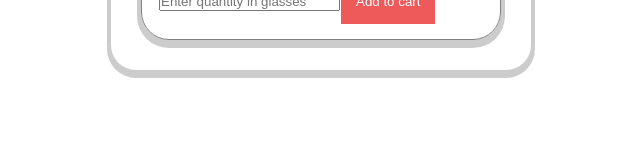
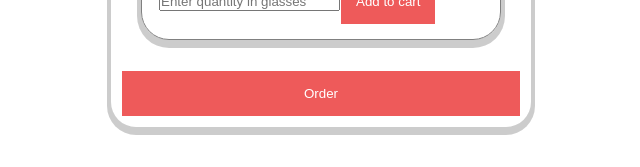
Before and after one commit to gpmakm/kasma-services, a Next.js app: page /drinks in a window 1280 px wide. Shown: the part 1526-1693 px from the top of the page, without its empty margins (319-959 px from the left). Built offline with nearby package versions, Linux system fonts and the light colour scheme.

Commit message:
Prepared to get order for drink

```diff
--- a/src/app/drinks/page.jsx
+++ b/src/app/drinks/page.jsx
@@ -6,9 +6,14 @@ import drink from '../../../public/drinks.json'
 import Image from 'next/image'
 
 const Drinks = () => {
+    const drinksCart=[]
+
     const addItem=(e)=>{
+         drinksCart.push(e.target.parentElement.querySelector('input').value+" : "+
+        e.target.parentElement.querySelector('input[name="quantity"]').value+" glasses")
         console.log(e.target.parentElement.querySelector('input').value+" : "+
         e.target.parentElement.querySelector('input[name="quantity"]').value+" glasses")
+
 
             // fs.writeFileSync('/drinks.json', JSON.stringify(drink), 'utf-8', (err) => {
             //     if (err) {
@@ -17,6 +22,9 @@ const Drinks = () => {
             // });
 
 
+    }
+    const order=()=>{
+        console.log(drinksCart)
     }
   return (
     <div>
@@ -42,6 +50,7 @@ const Drinks = () => {
                     })
                 }
             </div>
+             <button type='button' onClick={order}>Order</button>
         </div>
         {/* <Image src={im}/> */}
         </div>
```
